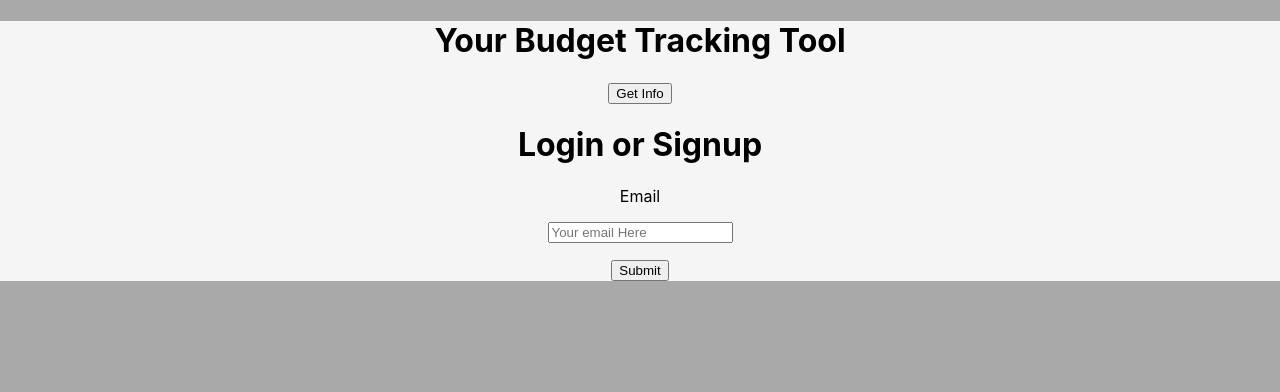
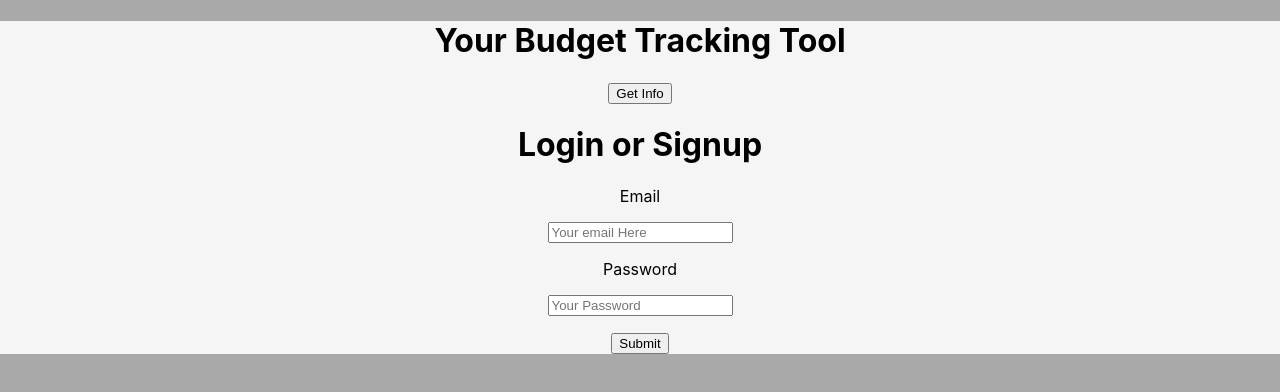
Before and after one commit to jackthelab/budget-tracker-tool, a React (Create React App) app in the folder budget-tracker-fed/: page / in a window 1280 px wide. Shown: the top 392 px of the page. Built offline with nearby package versions, Linux system fonts and the light colour scheme.

Commit message:
added password input field

```diff
--- a/budget-tracker-fed/public/index.html
+++ b/budget-tracker-fed/public/index.html
@@ -24,7 +24,7 @@
       work correctly both with client-side routing and a non-root public URL.
       Learn how to configure a non-root public URL by running `npm run build`.
     -->
-    <title>React App</title>
+    <title>Budget Tracker</title>
   </head>
   <body>
     <noscript>You need to enable JavaScript to run this app.</noscript>
--- a/budget-tracker-fed/src/components/LoginPage.js
+++ b/budget-tracker-fed/src/components/LoginPage.js
@@ -5,7 +5,8 @@ import '../styles/LoginPage.css';
 
 export const LoginPage = () => {
 
-  const [loginEmail, setLoginEmail] = useState(undefined);
+  const [loginEmail, setLoginEmail] = useState('');
+  const [loginPassword, setLoginPassword] = useState('');
 
   return(
     <div>
@@ -19,13 +20,27 @@ export const LoginPage = () => {
           onChange={
             (e) => setLoginEmail(e.target.value)
           }
-          placeholder="Your email Here" />
+          placeholder="Your email Here"
+        />
+        <label className="loginLabel">Password</label>
+        <input
+          className="loginInput"
+          type="password"
+          autoComplete="off"
+          value={loginPassword}
+          onChange={
+            (e) => setLoginPassword(e.target.value)
+          }
+          placeholder="Your Password"
+        />
         <button
           type="submit"
           onClick={
             (e) => {
               e.preventDefault()
-                console.log(`check ${loginEmail} for login or signup`)
+              console.log(
+                `check login with ${loginEmail} and ${loginPassword}`
+              )
             }
           }
         >
```
Lines whose indentation alone changed are shown as unchanged.
